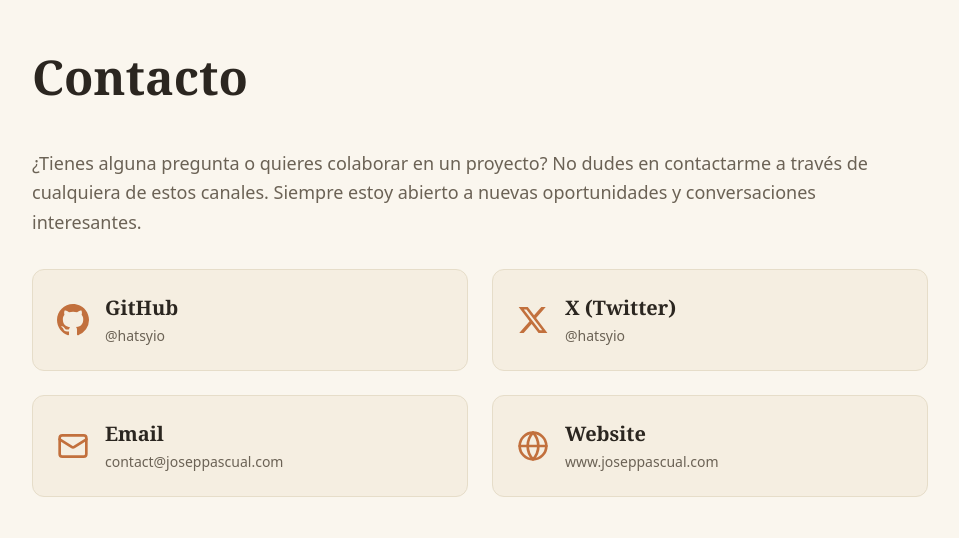
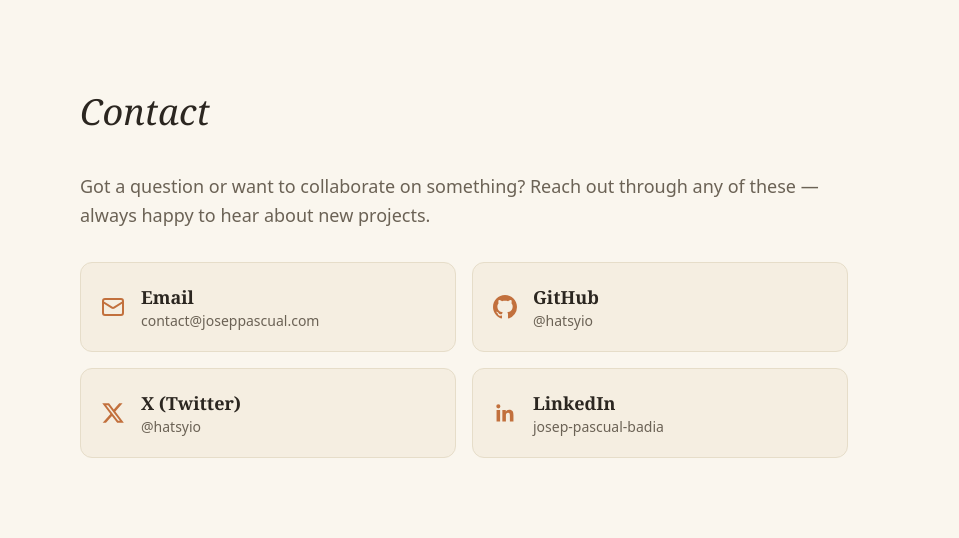
Before and after one commit to hatsyio/personal-portfolio, a React (Vite) app: page / in a window 1280 px wide. Shown: the part 2582-3120 px from the top of the page, without its empty margins (176-1135 px from the left). Built offline with nearby package versions, Linux system fonts and the light colour scheme.

Commit message:
feat: rewrite contact section with linkedin link

```diff
--- a/src/components/Contact.tsx
+++ b/src/components/Contact.tsx
@@ -1,76 +1,44 @@
-import { Github, Twitter, Mail, Globe } from './Icons'
+import { Github, Twitter, Mail, Linkedin } from './Icons'
+
+const links = [
+  { label: 'Email', value: 'contact@joseppascual.com', href: 'mailto:contact@joseppascual.com', Icon: Mail },
+  { label: 'GitHub', value: '@hatsyio', href: 'https://github.com/hatsyio', Icon: Github },
+  { label: 'X (Twitter)', value: '@hatsyio', href: 'https://x.com/hatsyio', Icon: Twitter },
+  {
+    label: 'LinkedIn',
+    value: 'josep-pascual-badia',
+    href: 'https://www.linkedin.com/in/josep-pascual-badia-14a199a2/',
+    Icon: Linkedin,
+  },
+]
 
 export function Contact() {
   return (
-    <section id="contact" className="min-h-screen flex items-center px-6 lg:px-20 py-20 relative">
-      <div className="max-w-4xl w-full lg:ml-32 relative z-10">
-        <h2 className="text-4xl lg:text-5xl font-bold mb-12">Contacto</h2>
+    <section id="contact" className="min-h-screen flex items-center px-6 py-20">
+      <div className="max-w-3xl mx-auto w-full">
+        <h2 className="text-3xl lg:text-4xl italic mb-10">Contact</h2>
 
-        <div className="space-y-8">
-          <p className="text-lg text-muted-foreground leading-relaxed">
-            ¿Tienes alguna pregunta o quieres colaborar en un proyecto? No dudes en contactarme a través de cualquiera
-            de estos canales. Siempre estoy abierto a nuevas oportunidades y conversaciones interesantes.
-          </p>
+        <p className="text-lg text-muted-foreground leading-relaxed mb-8">
+          Got a question or want to collaborate on something? Reach out through any of these — always happy to
+          hear about new projects.
+        </p>
 
-          <div className="grid grid-cols-1 md:grid-cols-2 gap-6">
+        <div className="grid grid-cols-1 md:grid-cols-2 gap-4">
+          {links.map(({ label, value, href, Icon }) => (
             <a
-              href="https://github.com/hatsyio"
-              target="_blank"
-              rel="noopener noreferrer"
-              className="group p-6 bg-card/60 border border-primary/30 rounded-lg hover:border-primary/50 transition-all duration-300"
+              key={label}
+              href={href}
+              target={href.startsWith('mailto:') ? undefined : '_blank'}
+              rel={href.startsWith('mailto:') ? undefined : 'noopener noreferrer'}
+              className="group flex items-center gap-4 p-5 border border-border rounded-lg bg-card/60 hover:border-primary/60 transition-colors duration-300"
             >
-              <div className="flex items-center gap-4">
-                <Github className="w-8 h-8 text-primary transition-colors duration-300" />
-                <div>
-                  <h3 className="text-xl font-semibold mb-1 group-hover:text-primary transition-colors">GitHub</h3>
-                  <p className="text-sm text-muted-foreground">@hatsyio</p>
-                </div>
+              <Icon className="w-6 h-6 text-primary" />
+              <div>
+                <h3 className="text-lg font-semibold group-hover:text-primary transition-colors">{label}</h3>
+                <p className="text-sm text-muted-foreground">{value}</p>
               </div>
             </a>
-
-            <a
-              href="https://x.com/hatsyio"
-              target="_blank"
-              rel="noopener noreferrer"
-              className="group p-6 bg-card/60 border border-primary/30 rounded-lg hover:border-primary/50 transition-all duration-300"
-            >
-              <div className="flex items-center gap-4">
-                <Twitter className="w-8 h-8 text-primary transition-colors duration-300" />
-                <div>
-                  <h3 className="text-xl font-semibold mb-1 group-hover:text-primary transition-colors">X (Twitter)</h3>
-                  <p className="text-sm text-muted-foreground">@hatsyio</p>
-                </div>
-              </div>
-            </a>
-
-            <a
-              href="mailto:contact@joseppascual.com"
-              className="group p-6 bg-card/60 border border-primary/30 rounded-lg hover:border-primary/50 transition-all duration-300"
-            >
-              <div className="flex items-center gap-4">
-                <Mail className="w-8 h-8 text-accent transition-colors duration-300" />
-                <div>
-                  <h3 className="text-xl font-semibold mb-1 group-hover:text-accent transition-colors">Email</h3>
-                  <p className="text-sm text-muted-foreground">contact@joseppascual.com</p>
-                </div>
-              </div>
-            </a>
-
-            <a
-              href="https://www.joseppascual.com"
-              target="_blank"
-              rel="noopener noreferrer"
-              className="group p-6 bg-card/60 border border-primary/30 rounded-lg hover:border-primary/50 transition-all duration-300"
-            >
-              <div className="flex items-center gap-4">
-                <Globe className="w-8 h-8 text-accent transition-colors duration-300" />
-                <div>
-                  <h3 className="text-xl font-semibold mb-1 group-hover:text-accent transition-colors">Website</h3>
-                  <p className="text-sm text-muted-foreground">www.joseppascual.com</p>
-                </div>
-              </div>
-            </a>
-          </div>
+          ))}
         </div>
       </div>
     </section>
```
